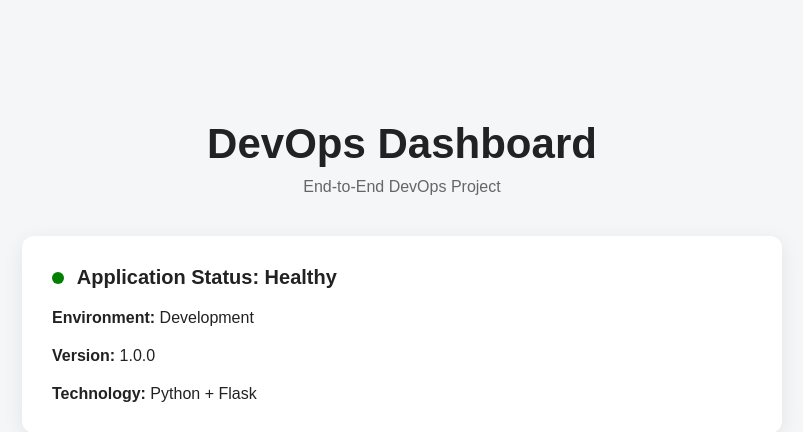
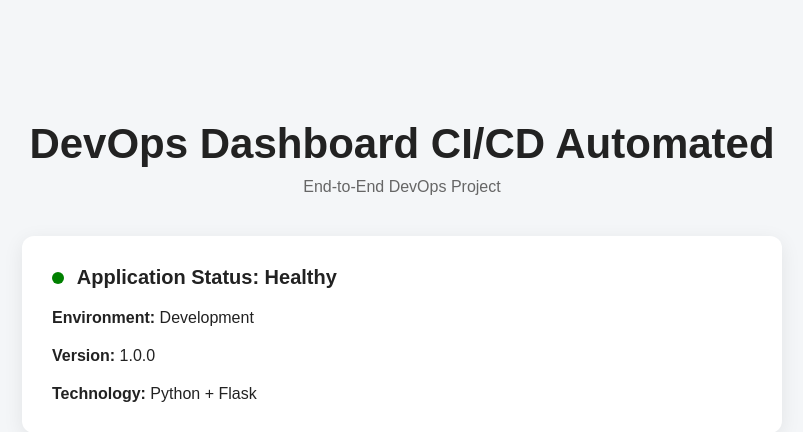
Before and after one commit to Yasirshafi1/complete-devops-pipeline, a Flask app: page / in a window 1280 px wide. Shown: the top 432 px of the page, without its empty margins (238-1041 px from the left). Run offline with Flask 3, Linux system fonts and the light colour scheme.

Commit message:
Updated dashboard for CD testing

```diff
--- a/templates/index.html
+++ b/templates/index.html
@@ -13,7 +13,7 @@
 
     <div class="container">
 
-        <h1>DevOps Dashboard</h1>
+        <h1>DevOps Dashboard CI/CD Automated</h1>
 
         <p class="subtitle">
             End-to-End DevOps Project
```
